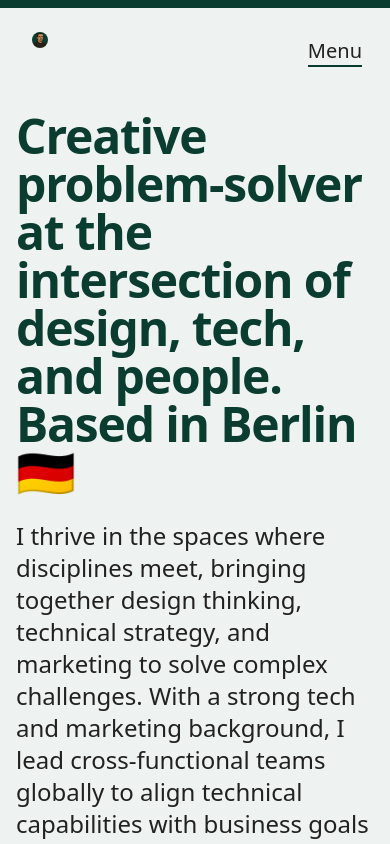
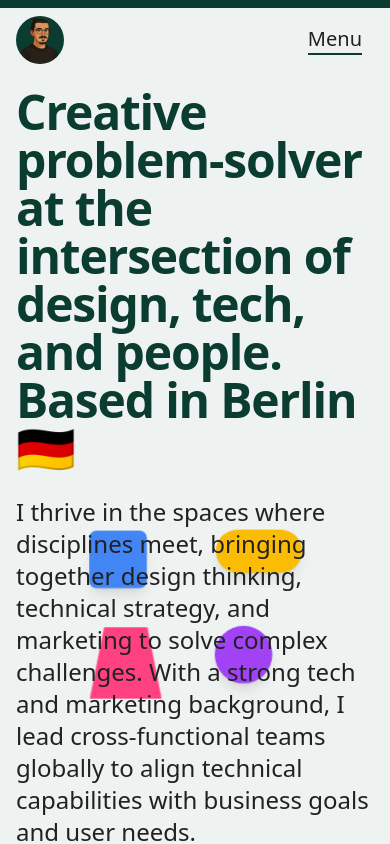
Before and after one commit to ftpaul/ftpaul, a Next.js app: page / in a window 390 px wide. Shown: the top 844 px of the page. Built offline with nearby package versions, Linux system fonts and the light colour scheme.

Commit message:
small css mobile improvements

```diff
--- a/app/page.tsx
+++ b/app/page.tsx
@@ -22,11 +22,7 @@ export default async function IndexPage() {
 
 
 
-      <div className="relative flex flex-wrap max-w-screen-lg py-0 my-16 xs:my-6 mx-auto px-4 ">
-
-
-
-        {/* <div className="blob-shape"></div> */}
+      <div className="relative z-10 flex flex-wrap max-w-screen-lg py-0 my-16 xs:my-6 mx-auto px-4 ">
 
         <div className="w-2/3 lg:w-3/4 sm:w-full xs:w-full  ">
 
--- a/components/navigation/Logo.tsx
+++ b/components/navigation/Logo.tsx
@@ -3,11 +3,11 @@ import Image from "next/image"
 
 const Logo = () => (
     <Link href="/">
-        {/* <h1 className="text-5xl font-bold text-gray-600 pb-4"><span className="font-black text-6xl text-green-600">.</span></h1> */}
+
         <Image
             src="/images/paulo-teixeira-image-image.png"
             alt="Paulo Teixeira"
-            className="w-12 max-h-12 mb-6 p-0 xs:p-4 rounded-full"
+            className="w-12 max-h-12 mb-6 p-0 xs:mb-0 rounded-full"
             width="64"
             height="64"
             priority={true}/>
```
